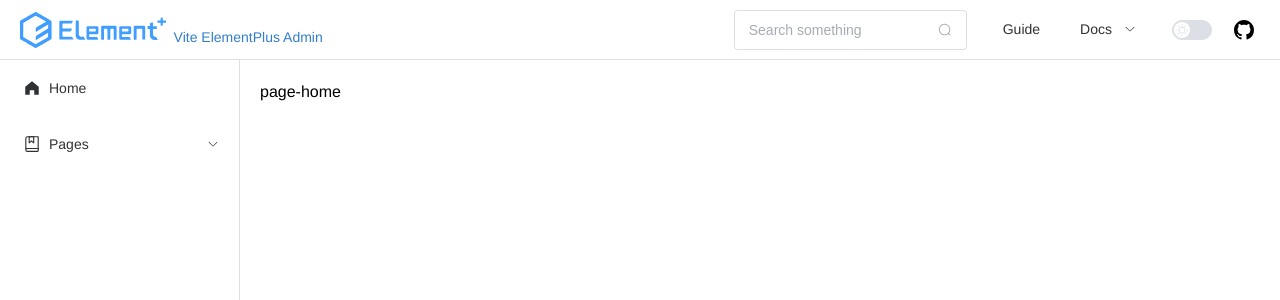
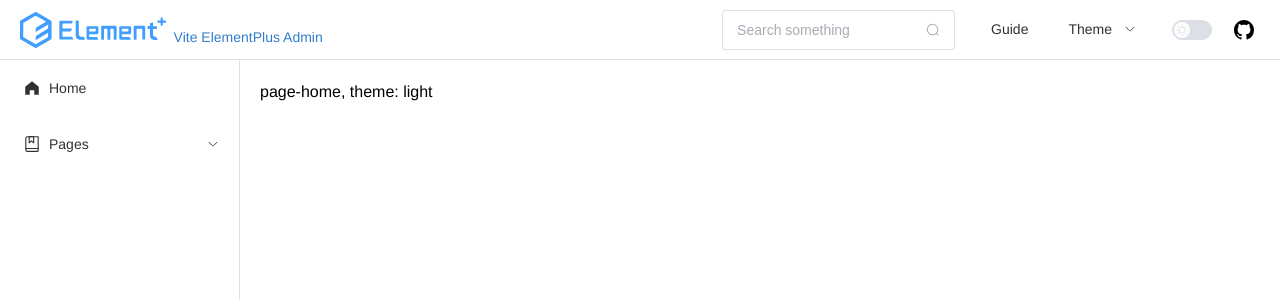
Before and after one commit to LearnShare/Vite-ElementPlus-Admin, a Vue app: page / in a window 1280 px wide. Shown: the top 300 px of the page. Built offline with nearby package versions, Linux system fonts and the light colour scheme.

Commit message:
hook: useTheme - detect prefers-color-scheme.

```diff
--- a/src/components/layouts/main/page-header/index.vue
+++ b/src/components/layouts/main/page-header/index.vue
@@ -20,14 +20,29 @@
         <el-menu-item
             index="guide">Guide</el-menu-item>
         <el-sub-menu
-            index="docs">
-          <template #title>Docs</template>
+            index="theme">
+          <template #title>Theme</template>
           <el-menu-item
-              index="docs-router">Router</el-menu-item>
+              index="theme-auto">
+            <el-icon>
+              <IconMagicStick />
+            </el-icon>
+            <template #title>Auto</template>
+          </el-menu-item>
           <el-menu-item
-              index="docs-layout">Layout</el-menu-item>
+              index="theme-light">
+            <el-icon>
+              <IconSunny />
+            </el-icon>
+            <template #title>Light</template>
+          </el-menu-item>
           <el-menu-item
-              index="docs-template">Template</el-menu-item>
+              index="theme-dark">
+            <el-icon>
+              <IconMoonNight />
+            </el-icon>
+            <template #title>Dark</template>
+          </el-menu-item>
         </el-sub-menu>
       </el-menu>
       <el-switch
@@ -53,6 +68,7 @@ import {
 } from 'vue';
 import {
   Search as IconSearch,
+  MagicStick as IconMagicStick,
   Sunny as IconSunny,
   MoonNight as IconMoonNight,
 } from '@element-plus/icons-vue';
--- a/src/css/element-plus.scss
+++ b/src/css/element-plus.scss
@@ -1,6 +1,7 @@
 // element-plus overrides
 
-// el-menu
-.el-menu {
+// prevent text selection
+.el-menu,
+.el-switch {
   user-select: none;
 }
--- a/src/css/main.scss
+++ b/src/css/main.scss
@@ -1,4 +1,5 @@
 @import "./base.scss";
 
+@import "element-plus/theme-chalk/dark/css-vars.css";
 @import "element-plus/dist/index.css";
 @import "./element-plus.scss";
--- /dev/null
+++ b/src/hooks/index.ts
@@ -0,0 +1 @@
+export * from './use-theme';
--- /dev/null
+++ b/src/hooks/use-listener/index.ts
@@ -0,0 +1,18 @@
+import {
+  onMounted,
+  onUnmounted,
+} from 'vue';
+
+export function useListener(
+  target: EventTarget,
+  event: string,
+  callback: () => void,
+) {
+  onMounted(() => {
+    target.addEventListener(event, callback);
+  });
+
+  onUnmounted(() => {
+    target.removeEventListener(event, callback);
+  });
+}
--- /dev/null
+++ b/src/hooks/use-theme/index.ts
@@ -0,0 +1,29 @@
+import {
+  ref,
+} from 'vue';
+
+import {
+  useListener,
+} from '../use-listener';
+
+export function useTheme() {
+  const themeDetector = window.matchMedia('(prefers-color-scheme: dark)');
+
+  const theme = ref(
+    themeDetector.matches
+      ? 'dark'
+      : 'light',
+  );
+
+  useListener(themeDetector, 'change', ({
+    matches,
+  }: MediaQueryList) => {
+    theme.value = matches
+      ? 'dark'
+      : 'light';
+  });
+
+  return {
+    theme,
+  };
+}
--- a/src/pages/home/index.vue
+++ b/src/pages/home/index.vue
@@ -1,3 +1,13 @@
 <template>
-  <div>page-home</div>
+  <div>page-home, theme: {{ theme }}</div>
 </template>
+
+<script setup>
+import {
+  useTheme,
+} from '@/hooks';
+
+const {
+  theme,
+} = useTheme();
+</script>
```
Also changed, not shown: .eslintrc.cjs, 1 other file (tests, documents, lock files or other folders).
